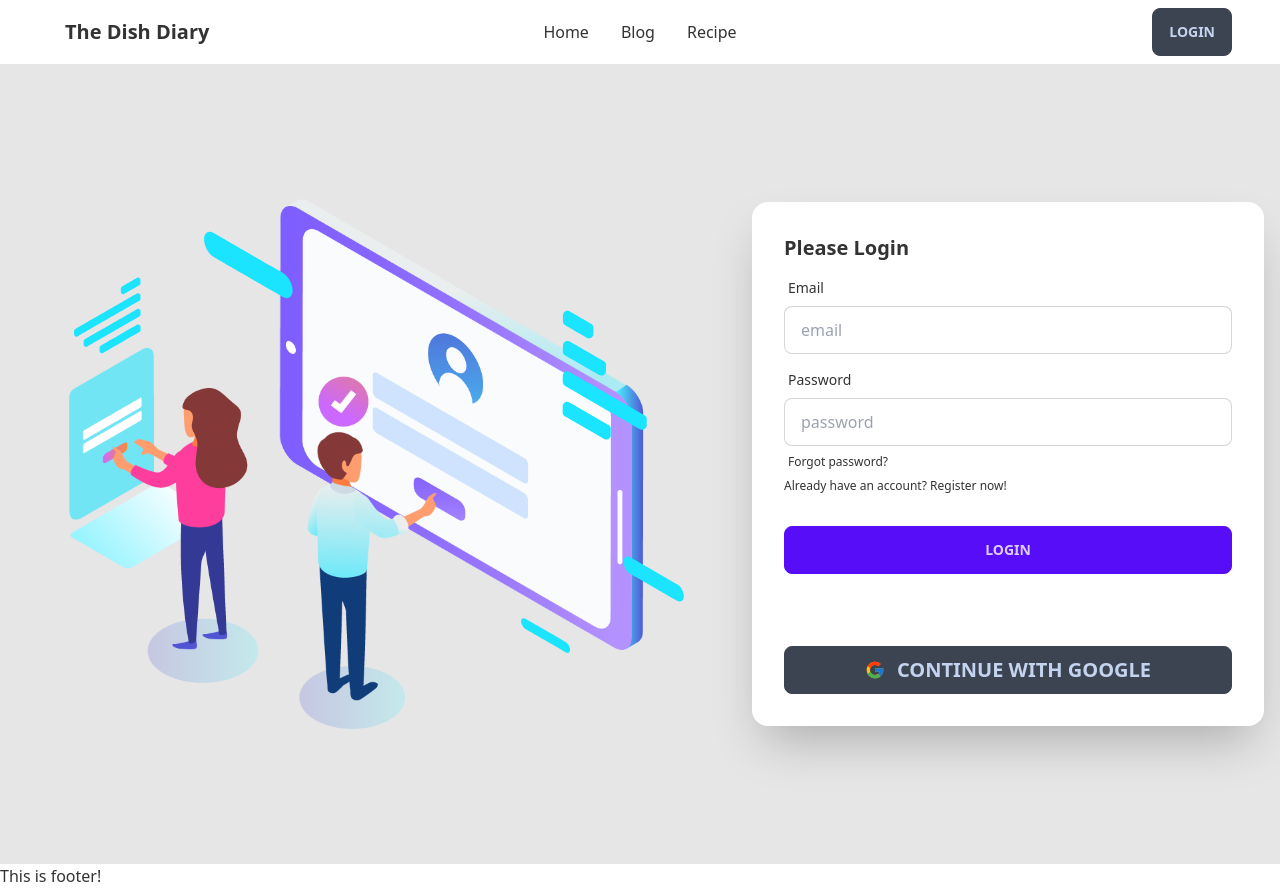
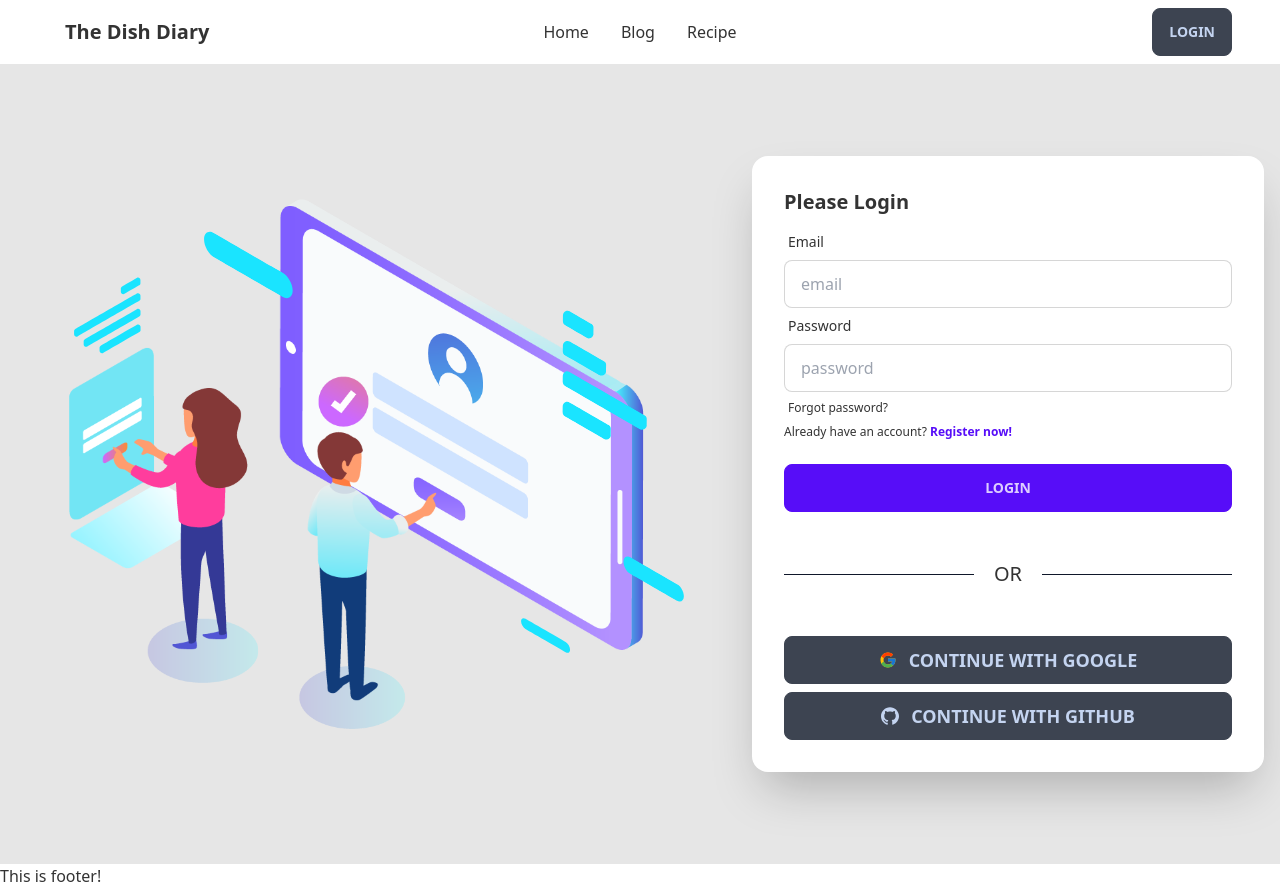
Before and after one commit to Muhammad-Hamim/the-dish-diary-client, a React (Vite) app: page /login in a window 1280 px wide. Built offline with nearby package versions, Linux system fonts and the light colour scheme.

Commit message:
route setup doen

```diff
--- a/src/Components/Header/NavigationBar.jsx
+++ b/src/Components/Header/NavigationBar.jsx
@@ -26,7 +26,7 @@ const NavigationBar = () => {
               tabIndex={0}
               className="menu menu-compact dropdown-content mt-3 p-2 shadow bg-base-100 rounded-box w-52">
               <li>
-                <a>Home</a>
+                <Link to="/">Home</Link>
               </li>
               <li>
                 <a>Blog</a>
@@ -36,12 +36,14 @@ const NavigationBar = () => {
               </li>
             </ul>
           </div>
-          <Link to='/' className="btn btn-ghost normal-case text-xl">The Dish Diary</Link>
+          <Link to="/" className="btn btn-ghost normal-case text-xl">
+            The Dish Diary
+          </Link>
         </div>
         <div className="navbar-center hidden lg:flex">
           <ul className="menu menu-horizontal px-1">
             <li>
-              <a>Home</a>
+              <Link to="/">Home</Link>
             </li>
             <li>
               <a>Blog</a>
@@ -52,7 +54,9 @@ const NavigationBar = () => {
           </ul>
         </div>
         <div className="navbar-end">
-          <Link to='/login' className="btn">Login</Link>
+          <Link to="/login" className="btn">
+            Login
+          </Link>
         </div>
       </div>
 
--- a/src/Components/Login/Login/Login.jsx
+++ b/src/Components/Login/Login/Login.jsx
@@ -2,6 +2,7 @@ import Lottie from "lottie-react";
 import login from "../../../assets/LottieAnimation/login.json";
 import React from "react";
 import { FcGoogle } from "react-icons/fc";
+import { ImGithub } from "react-icons/im";
 import { Link } from "react-router-dom";
 
 const Login = () => {
@@ -15,6 +16,7 @@ const Login = () => {
           <div className="card flex-shrink-0 w-full max-w-lg shadow-2xl bg-base-100">
             <div className="card-body">
               <h2 className="text-xl font-semibold card-title">Please Login</h2>
+              <form>
                 <div className="form-control">
                   <label className="label">
                     <span className="label-text">Email</span>
@@ -40,16 +42,36 @@ const Login = () => {
                     </a>
                   </label>
                   <p className="label-text-alt ">
-                  Already have an account? <Link to='/register' className="link link-hover">Register now!</Link>
+                    Already have an account?{" "}
+                    <Link
+                      to="/register"
+                      className="link link-hover text-primary font-bold">
+                      Register now!
+                    </Link>
                   </p>
                 </div>
                 <div className="form-control mt-6">
-                <button className="btn btn-primary">Login</button>
+                  <button type="submit" className="btn btn-primary">
+                    Login
+                  </button>
                 </div>
-              <div className="card-actions mt-16">
-                <button className="btn w-full btn-light text-xl space-x-3">
-                  <FcGoogle></FcGoogle>
+              </form>
+
+              <div className="flex w-full justify-between items-center my-10">
+                <span className="border-t-[1px] border-slate-900 w-full"></span>
+                <span className="w-fit px-5 text-xl uppercase font-medium">
+                  or
+                </span>
+                <span className="border-t-[1px] border-slate-900 w-full"></span>
+              </div>
+              <div className="card-actions ">
+                <button className="btn w-full btn-light text-lg space-x-3">
+                  <FcGoogle />
                   <span>Continue with google</span>
+                </button>
+                <button className="btn w-full btn-light text-lg space-x-3">
+                  <ImGithub />
+                  <span>Continue with github</span>
                 </button>
               </div>
             </div>
```
Lines whose indentation alone changed are shown as unchanged.
